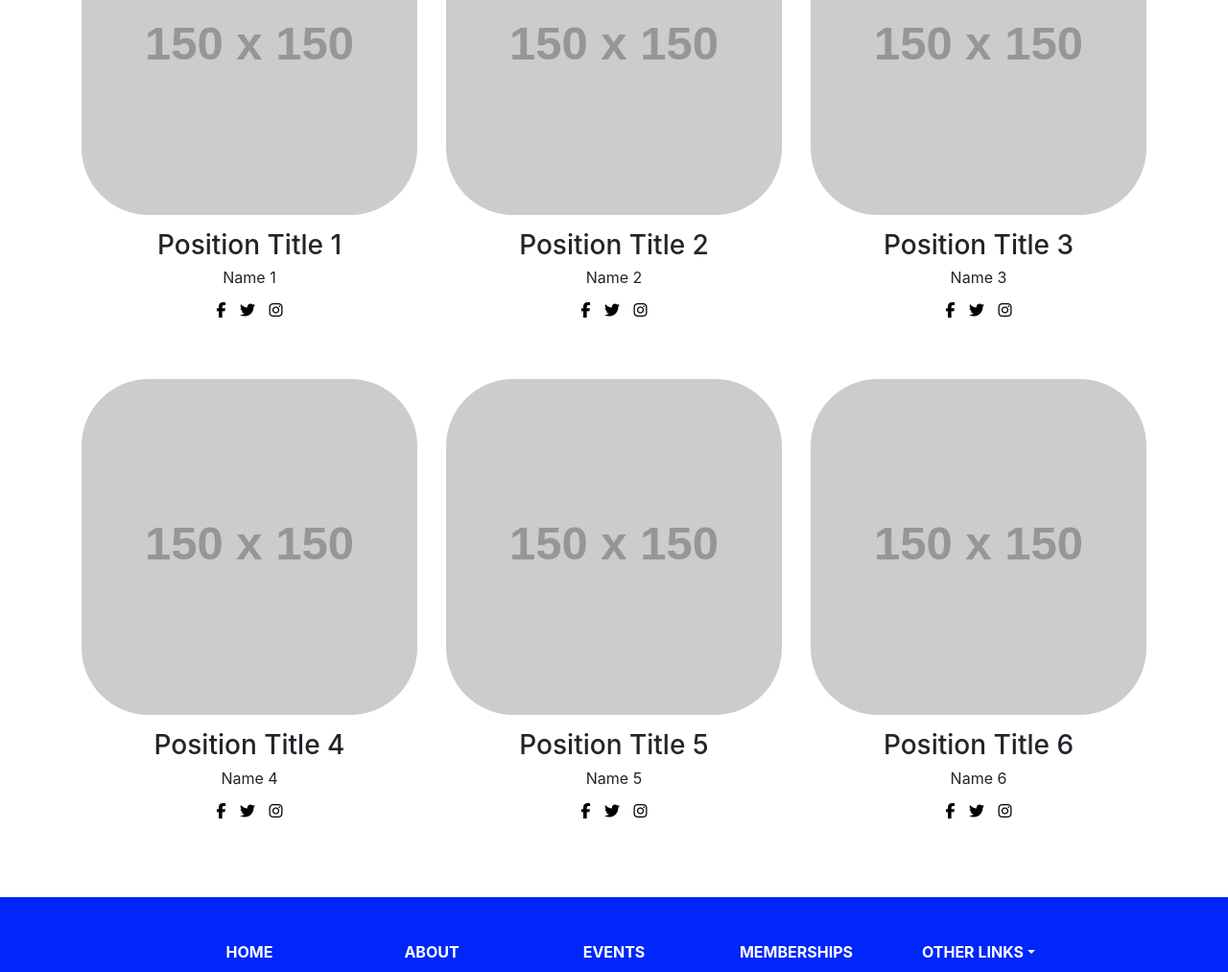
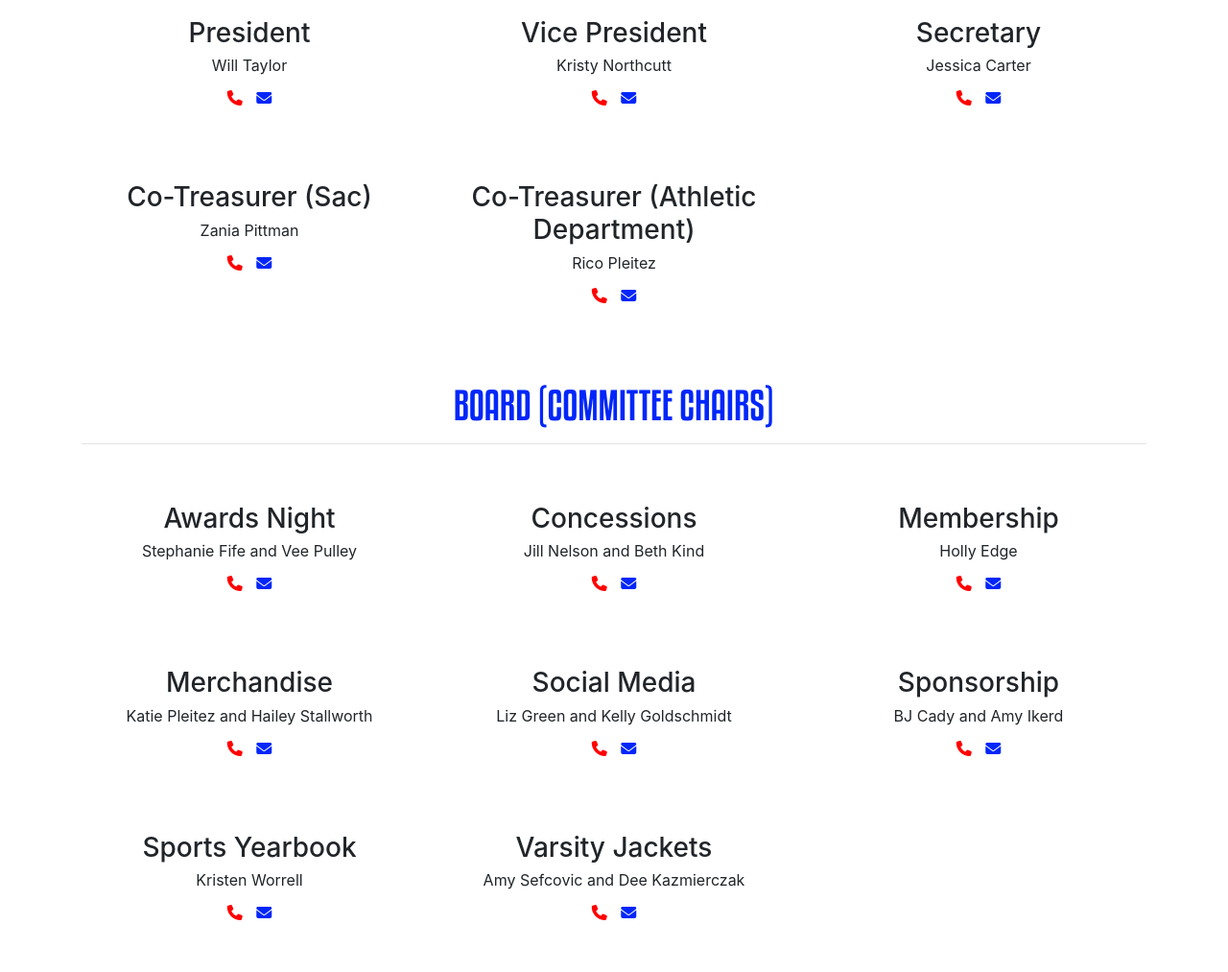
Before and after one commit to TwoStepTim/SandersonAC, a plain HTML site: page B.O.D.html in a window 1280 px wide. Shown: the part 820-1833 px from the top of the page at 96% size. Drawn offline with nearby package versions, Linux system fonts and the light colour scheme; placeholder pictures from the web are drawn by us.

Commit message:
Board Fix and Nav

```diff
--- a/B.O.D.html
+++ b/B.O.D.html
@@ -48,7 +48,7 @@
                     <a class="nav-link" href="B.O.D.html">Board</a>
                 </li>
                 <li class="nav-item">
-                  <a class="nav-link" href="Sponsor.html">Sponsor</a>
+                  <a class="nav-link" href="Sponsor.html">Sponsors</a>
                 </li>
                 <li class="nav-item">
                   <a class="nav-link" href="Sports.html">Sports</a>
@@ -57,7 +57,7 @@
                     <a class="nav-link" href="#">Events</a>
                 </li>
                 <li class="nav-item">
-                  <a class="nav-link" href="https://sandersonathleticzone.com/" target="_blank">Team</a>
+                  <a class="nav-link" href="https://sandersonathleticzone.com/" target="_blank">Teams</a>
               </li>
               <li class="nav-item">
                 <a class="nav-link" href="https://sanderson-athletic-club.square.site/" target="_blank">Merch</a>
@@ -71,80 +71,135 @@
         <div class="row">
             <!-- Text Section -->
             <div class="col-md-12  ">
-                <h1 class="title2" > Board</h1>
+                <h1 class="title2" > Executive Committee <br>and<br>Committee Chairs</h1>
             </div>
         </div>
     </div>
 </div>
     <div class="container">
-
+        <h1 class="mt-5" style="color: #ff0000;">Executive Committee</h1>
+        <hr>
         <div class="row">
             <!-- First Row -->
             <div class="col-lg-4 col-md-6 team-member">
-                <img src="https://via.placeholder.com/150" alt="Team Member 1">
-                <h3>Position Title 1</h3>
-                <p>Name 1</p>
+                <h3>President</h3>
+                <p>Will Taylor</p>
                 <div class="social-icons">
-                    <a href="#"><i class="fab fa-facebook-f"></i></a>
-                    <a href="#"><i class="fab fa-twitter"></i></a>
-                    <a href="#"><i class="fab fa-instagram"></i></a>
+                    <a href="#"><i class="fa-solid fa-phone" style="color: #ff0000;"></i></a>
+                    <a href="#"><i class="fa-sharp fa-solid fa-envelope" style="color: #0026fa;"></i></a>
                 </div>
             </div>
             <div class="col-lg-4 col-md-6 team-member">
-                <img src="https://via.placeholder.com/150" alt="Team Member 2">
-                <h3>Position Title 2</h3>
-                <p>Name 2</p>
+                <h3>Vice President</h3>
+                <p>Kristy Northcutt</p>
                 <div class="social-icons">
-                    <a href="#"><i class="fab fa-facebook-f"></i></a>
-                    <a href="#"><i class="fab fa-twitter"></i></a>
-                    <a href="#"><i class="fab fa-instagram"></i></a>
+                    <a href="#"><i class="fa-solid fa-phone" style="color: #ff0000;"></i></a>
+                    <a href="#"><i class="fa-sharp fa-solid fa-envelope" style="color: #0026fa;"></i></a>
                 </div>
             </div>
             <div class="col-lg-4 col-md-6 team-member">
-                <img src="https://via.placeholder.com/150" alt="Team Member 3">
-                <h3>Position Title 3</h3>
-                <p>Name 3</p>
+                <h3>Secretary</h3>
+                <p>Jessica Carter</p>
                 <div class="social-icons">
-                    <a href="#"><i class="fab fa-facebook-f"></i></a>
-                    <a href="#"><i class="fab fa-twitter"></i></a>
-                    <a href="#"><i class="fab fa-instagram"></i></a>
+                    <a href="#"><i class="fa-solid fa-phone" style="color: #ff0000;"></i></a>
+                    <a href="#"><i class="fa-sharp fa-solid fa-envelope" style="color: #0026fa;"></i></a>
                 </div>
             </div>
         </div>
         <div class="row">
             <!-- Second Row -->
             <div class="col-lg-4 col-md-6 team-member">
-                <img src="https://via.placeholder.com/150" alt="Team Member 4">
-                <h3>Position Title 4</h3>
-                <p>Name 4</p>
+                <h3>Co-Treasurer (Sac)</h3>
+                <p>Zania Pittman</p>
                 <div class="social-icons">
-                    <a href="#"><i class="fab fa-facebook-f"></i></a>
-                    <a href="#"><i class="fab fa-twitter"></i></a>
-                    <a href="#"><i class="fab fa-instagram"></i></a>
+                    <a href="#"><i class="fa-solid fa-phone" style="color: #ff0000;"></i></a>
+                    <a href="#"><i class="fa-sharp fa-solid fa-envelope" style="color: #0026fa;"></i></a>
                 </div>
             </div>
             <div class="col-lg-4 col-md-6 team-member">
-                <img src="https://via.placeholder.com/150" alt="Team Member 5">
-                <h3>Position Title 5</h3>
-                <p>Name 5</p>
+                <h3>Co-Treasurer (Athletic Department) </h3>
+                <p>Rico Pleitez</p>
                 <div class="social-icons">
-                    <a href="#"><i class="fab fa-facebook-f"></i></a>
-                    <a href="#"><i class="fab fa-twitter"></i></a>
-                    <a href="#"><i class="fab fa-instagram"></i></a>
+                    <a href="#"><i class="fa-solid fa-phone" style="color: #ff0000;"></i></a>
+                    <a href="#"><i class="fa-sharp fa-solid fa-envelope" style="color: #0026fa;"></i></a>
+                </div>
+            </div>
+        </div>
+        <h1 class="mt-5" style="color: #0026fa;">Board (Committee Chairs)</h1>
+        <hr>
+        <div class="row">
+            <!-- First Row -->
+            <div class="col-lg-4 col-md-6 team-member">
+                <h3>Awards Night</h3>
+                <p>Stephanie Fife and Vee Pulley</p>
+                <div class="social-icons">
+                    <a href="#"><i class="fa-solid fa-phone" style="color: #ff0000;"></i></a>
+                    <a href="#"><i class="fa-sharp fa-solid fa-envelope" style="color: #0026fa;"></i></a>
                 </div>
             </div>
             <div class="col-lg-4 col-md-6 team-member">
-                <img src="https://via.placeholder.com/150" alt="Team Member 6">
-                <h3>Position Title 6</h3>
-                <p>Name 6</p>
+                <h3>Concessions</h3>
+                <p>Jill Nelson and Beth Kind</p>
                 <div class="social-icons">
-                    <a href="#"><i class="fab fa-facebook-f"></i></a>
-                    <a href="#"><i class="fab fa-twitter"></i></a>
-                    <a href="#"><i class="fab fa-instagram"></i></a>
+                    <a href="#"><i class="fa-solid fa-phone" style="color: #ff0000;"></i></a>
+                    <a href="#"><i class="fa-sharp fa-solid fa-envelope" style="color: #0026fa;"></i></a>
+                </div>
+            </div>
+            <div class="col-lg-4 col-md-6 team-member">
+                <h3>Membership</h3>
+                <p>Holly Edge</p>
+                <div class="social-icons">
+                    <a href="#"><i class="fa-solid fa-phone" style="color: #ff0000;"></i></a>
+                    <a href="#"><i class="fa-sharp fa-solid fa-envelope" style="color: #0026fa;"></i></a>
+                </div>
+            </div>
+            <div class="col-lg-4 col-md-6 team-member">
+                <h3>Merchandise</h3>
+                <p>Katie Pleitez and Hailey Stallworth</p>
+                <div class="social-icons">
+                    <a href="#"><i class="fa-solid fa-phone" style="color: #ff0000;"></i></a>
+                    <a href="#"><i class="fa-sharp fa-solid fa-envelope" style="color: #0026fa;"></i></a>
+                </div>
+            </div>
+            <div class="col-lg-4 col-md-6 team-member">
+                <h3>Social Media</h3>
+                <p>Liz Green and Kelly Goldschmidt</p>
+                <div class="social-icons">
+                    <a href="#"><i class="fa-solid fa-phone" style="color: #ff0000;"></i></a>
+                    <a href="#"><i class="fa-sharp fa-solid fa-envelope" style="color: #0026fa;"></i></a>
+                </div>
+            </div>
+            <div class="col-lg-4 col-md-6 team-member">
+                <h3>Sponsorship</h3>
+                <p>BJ Cady and Amy Ikerd</p>
+                <div class="social-icons">
+                    <a href="#"><i class="fa-solid fa-phone" style="color: #ff0000;"></i></a>
+                    <a href="#"><i class="fa-sharp fa-solid fa-envelope" style="color: #0026fa;"></i></a>
+                </div>
+            </div>
+            <div class="col-lg-4 col-md-6 team-member">
+                <h3>Sports Yearbook</h3>
+                <p>Kristen Worrell</p>
+                <div class="social-icons">
+                    <a href="#"><i class="fa-solid fa-phone" style="color: #ff0000;"></i></a>
+                    <a href="#"><i class="fa-sharp fa-solid fa-envelope" style="color: #0026fa;"></i></a>
+                </div>
+            </div>
+            <div class="col-lg-4 col-md-6 team-member">
+                <h3>Varsity Jackets</h3>
+                <p>Amy Sefcovic and Dee Kazmierczak</p>
+                <div class="social-icons">
+                    <a href="#"><i class="fa-solid fa-phone" style="color: #ff0000;"></i></a>
+                    <a href="#"><i class="fa-sharp fa-solid fa-envelope" style="color: #0026fa;"></i></a>
                 </div>
             </div>
         </div>
+
     </div>
+
+
+
+
 
     <!-- Footer -->
     <footer class="text-center text-white" style="background-color: #0026fa">
```
Also changed, not shown: AboutUs.html (+2 -2 lines), Sponsor.html (+2 -2 lines), Sports.html (+2 -2 lines), index.html (+2 -2 lines).
